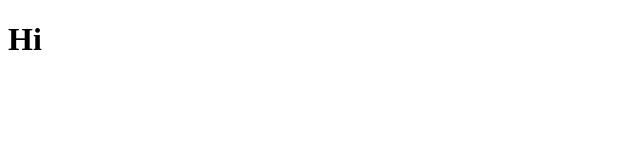
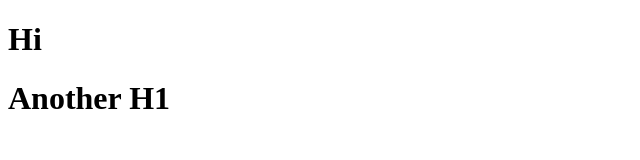
Before and after one commit to Dilshard/RDSA, a plain HTML site: page index.html in a window 1280 px wide. Shown: the whole page, without its empty margins (0-640 px from the left). Drawn offline with Linux system fonts and the light colour scheme.

Commit message:
Another commit

```diff
--- a/index.html
+++ b/index.html
@@ -8,5 +8,6 @@
 </head>
 <body>
     <h1>Hi</h1>
+    <h1>Another H1</h1>
 </body>
 </html>
```
